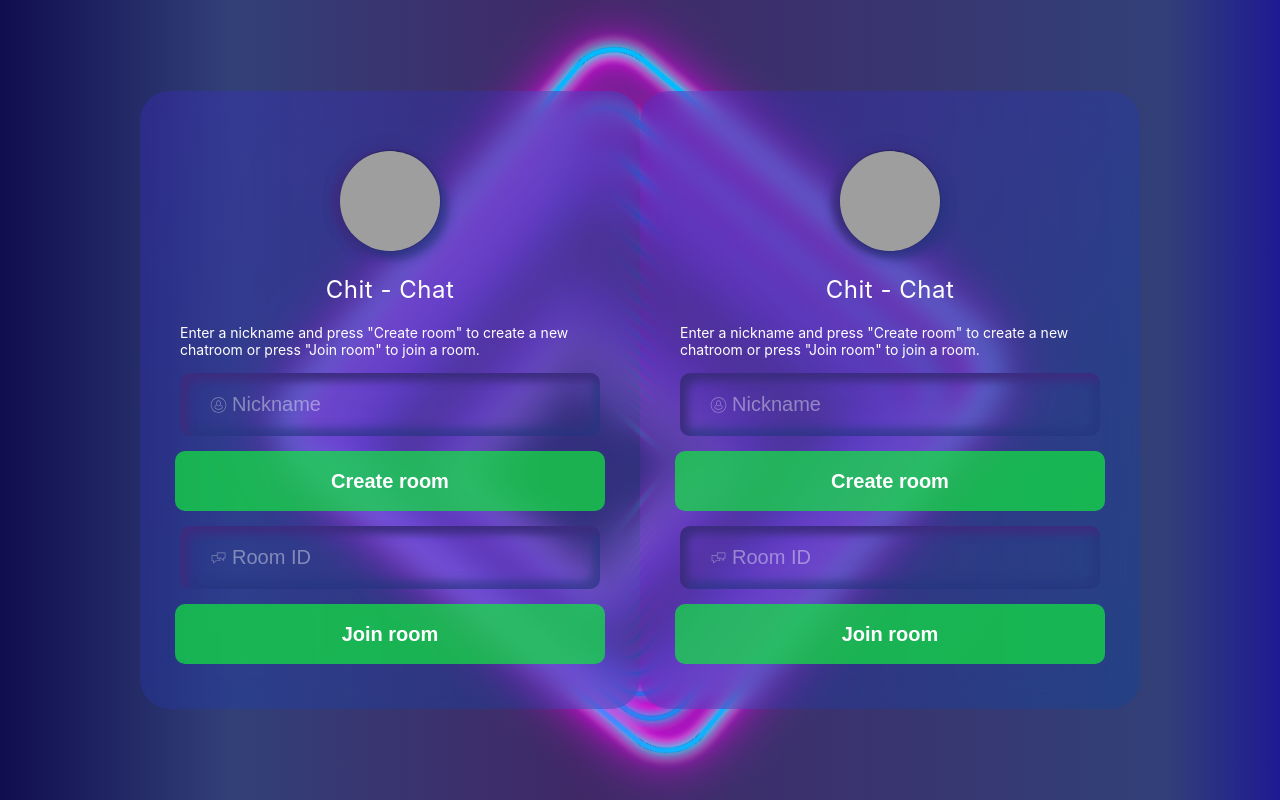
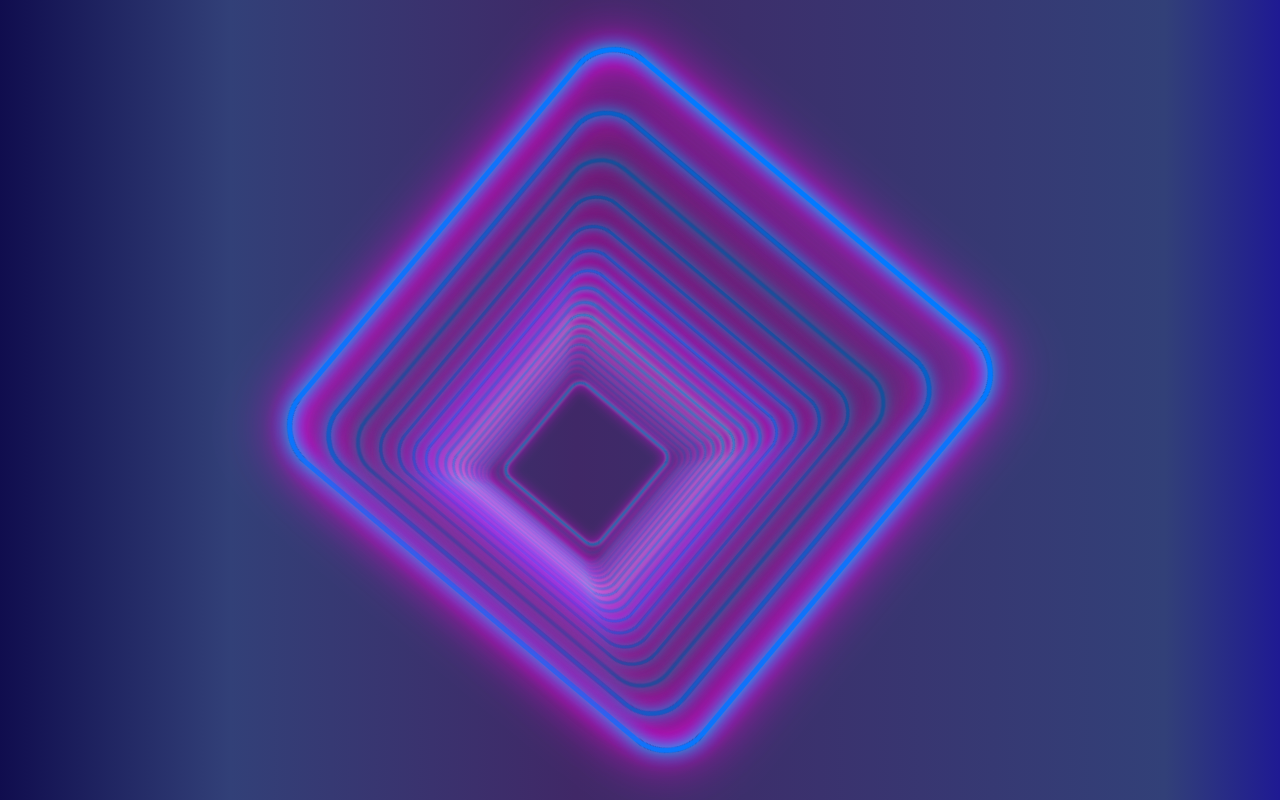
Before and after one commit to DavidGuere/Chit-Chat, a React (Create React App) app: page / in a window 1280 px wide. Built offline with nearby package versions, Linux system fonts and the light colour scheme; grey boxes are pictures that could not be loaded.

Commit message:
readme and fixing bug in deployment

```diff
--- a/src/App.tsx
+++ b/src/App.tsx
@@ -11,55 +11,6 @@ function App() {
         <Background />
       </div>
       <div id="content">
-        <div className="pinGeneratorContainer">
-          <div className="logo"></div>
-          <div className="title">Chit - Chat</div>
-          <div className="explanation">
-            Enter a nickname and press "Create room" to create a new chatroom or
-            press "Join room" to join a room.
-          </div>
-          <div className="inputFields">
-            <div className="username">
-              <svg className="svg-icon" viewBox="0 0 20 20">
-                <path
-                  fill="#fff"
-                  fillOpacity="0.4"
-                  d="M12.443,9.672c0.203-0.496,0.329-1.052,0.329-1.652c0-1.969-1.241-3.565-2.772-3.565S7.228,6.051,7.228,8.02c0,0.599,0.126,1.156,0.33,1.652c-1.379,0.555-2.31,1.553-2.31,2.704c0,1.75,2.128,3.169,4.753,3.169c2.624,0,4.753-1.419,4.753-3.169C14.753,11.225,13.821,10.227,12.443,9.672z M10,5.247c1.094,0,1.98,1.242,1.98,2.773c0,1.531-0.887,2.772-1.98,2.772S8.02,9.551,8.02,8.02C8.02,6.489,8.906,5.247,10,5.247z M10,14.753c-2.187,0-3.96-1.063-3.96-2.377c0-0.854,0.757-1.596,1.885-2.015c0.508,0.745,1.245,1.224,2.076,1.224s1.567-0.479,2.076-1.224c1.127,0.418,1.885,1.162,1.885,2.015C13.961,13.689,12.188,14.753,10,14.753z M10,0.891c-5.031,0-9.109,4.079-9.109,9.109c0,5.031,4.079,9.109,9.109,9.109c5.031,0,9.109-4.078,9.109-9.109C19.109,4.969,15.031,0.891,10,0.891z M10,18.317c-4.593,0-8.317-3.725-8.317-8.317c0-4.593,3.724-8.317,8.317-8.317c4.593,0,8.317,3.724,8.317,8.317C18.317,14.593,14.593,18.317,10,18.317z"
-                ></path>
-              </svg>
-              <input
-                type="username"
-                className="userInput"
-                placeholder="Nickname"
-                // ref={usernameRef}
-              />
-            </div>
-          </div>
-          <button
-            className="button"
-            // onClick={() => generatePinFunc()}
-          >
-            Create room
-          </button>
-          <div className="inputFields">
-            <div className="username">
-              <svg className="svg-icon" viewBox="0 0 20 20">
-                <path
-                  fill="#fff"
-                  fillOpacity="0.4"
-                  d="M17.659,3.681H8.468c-0.211,0-0.383,0.172-0.383,0.383v2.681H2.341c-0.21,0-0.383,0.172-0.383,0.383v6.126c0,0.211,0.172,0.383,0.383,0.383h1.532v2.298c0,0.566,0.554,0.368,0.653,0.27l2.569-2.567h4.437c0.21,0,0.383-0.172,0.383-0.383v-2.681h1.013l2.546,2.567c0.242,0.249,0.652,0.065,0.652-0.27v-2.298h1.533c0.211,0,0.383-0.172,0.383-0.382V4.063C18.042,3.853,17.87,3.681,17.659,3.681 M11.148,12.87H6.937c-0.102,0-0.199,0.04-0.27,0.113l-2.028,2.025v-1.756c0-0.211-0.172-0.383-0.383-0.383H2.724V7.51h5.361v2.68c0,0.21,0.172,0.382,0.383,0.382h2.68V12.87z M17.276,9.807h-1.533c-0.211,0-0.383,0.172-0.383,0.383v1.755L13.356,9.92c-0.07-0.073-0.169-0.113-0.27-0.113H8.851v-5.36h8.425V9.807z"
-                ></path>
-              </svg>
-              <input
-                type="username"
-                className="userInput"
-                placeholder="Room ID"
-                // ref={roomIDRef}
-              />
-            </div>
-          </div>
-          <button className="button">Join room</button>
-        </div>
         <Router>
           <Controller />
         </Router>
--- a/src/components/Controller/Controller.tsx
+++ b/src/components/Controller/Controller.tsx
@@ -4,7 +4,8 @@ import View from "../view/View";
 import Chat from "../view/Chat";
 import generatePinAsString from "../util/GeneratePinAsString";
 
-export default function Controller() {
+// export default function Controller() {
+const Controller: React.FC = () => {
   const [newPin, setNewPin] = useState<string>("");
   const usernameRef = useRef<HTMLInputElement>(null);
   const roomIDRef = useRef<HTMLInputElement>(null);
@@ -20,7 +21,7 @@ export default function Controller() {
 
         setNewPin(pin);
 
-        history.push("/chat");
+        history.push("/Chit-Chat/chat");
       } else {
         alert("Enter a nickname :)");
       }
@@ -34,17 +35,19 @@ export default function Controller() {
   return (
     <>
       <Switch>
-        <Route exact path="/">
+        <Route exact path="/Chit-Chat">
           <View
             generatePinFunc={generatePin}
             usernameRef={usernameRef}
             roomIDRef={roomIDRef}
           />
         </Route>
-        <Route path="/chat">
+        <Route path="/Chit-Chat/chat">
           <Chat username={nickname} newPin={newPin} />
         </Route>
       </Switch>
     </>
   );
-}
+};
+
+export default Controller;
```
Also changed, not shown: src/components/view/View.tsx (+5 -4 lines), images/demo.png (added), 1 other file (tests, documents, lock files or other folders).
